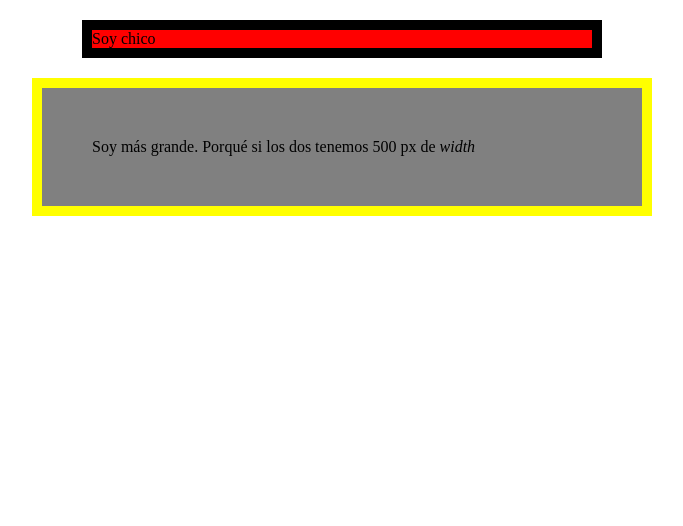
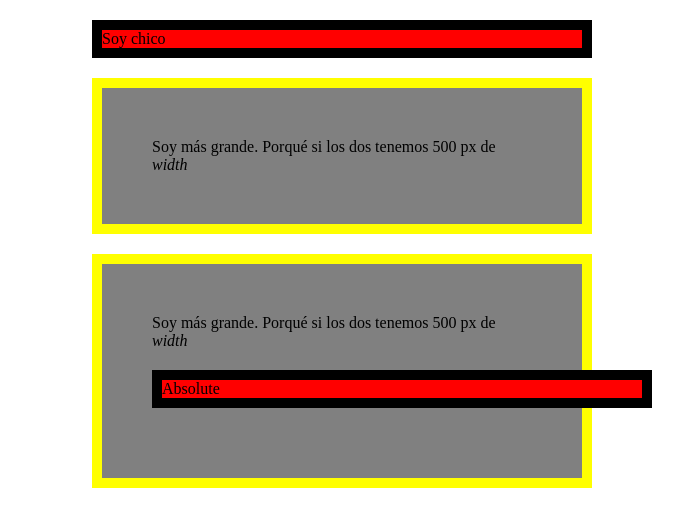
Before and after one commit to Wernerkahnlein/henry, a plain HTML site: page Prep/Lesson03-CSS-Positioning/demo/boxModel.html in a window 1280 px wide. Shown: the whole page, without its empty margins (298-981 px from the left). Drawn offline with Linux system fonts and the light colour scheme.

Commit message:
fixs some typos

```diff
--- a/Prep/Lesson03-CSS-Positioning/demo/boxModel.html
+++ b/Prep/Lesson03-CSS-Positioning/demo/boxModel.html
@@ -20,15 +20,20 @@
     }
 
 
-
-/*    div {
+    div {
       box-sizing: border-box;
-    }*/
+    }
 
   </style>
 </head>
 <body>
+
     <div class="simple">Soy chico</div>
     <div class="margen">Soy más grande. Porqué si los dos tenemos 500 px de <i>width</i></div>
+    <div class="margen">
+      Soy más grande. Porqué si los dos tenemos 500 px de <i>width</i>
+      <div class="simple">Absolute</div>
+    </div>
+
 </body>
 </html>
```
Also changed, not shown: Prep/Lesson03-CSS-Positioning/homework/homework.html (+1 -1 lines), Prep/Lesson02-HTML/README.md.
